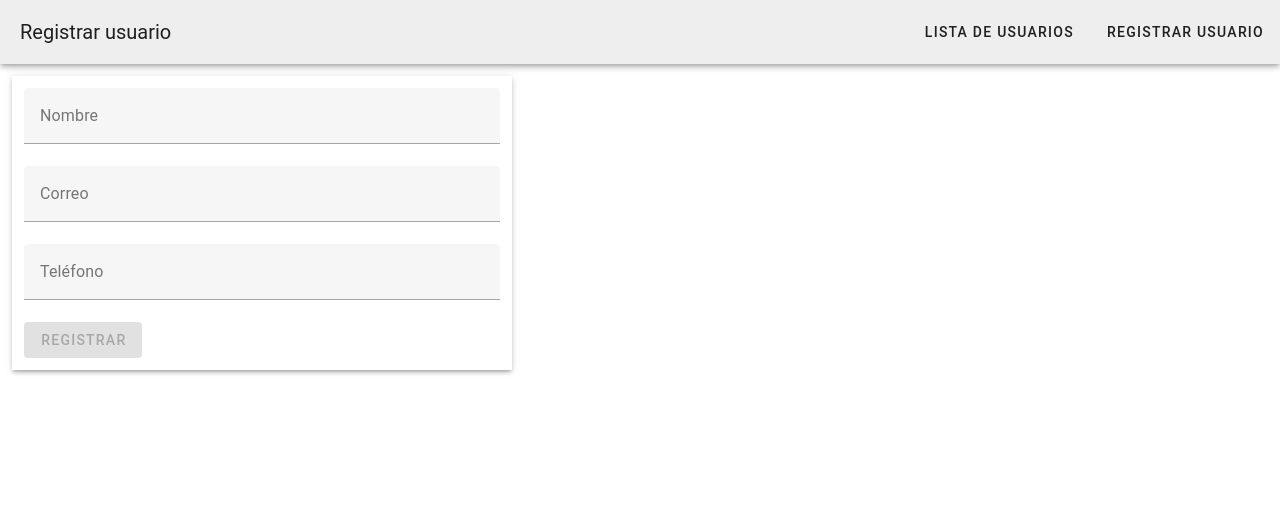
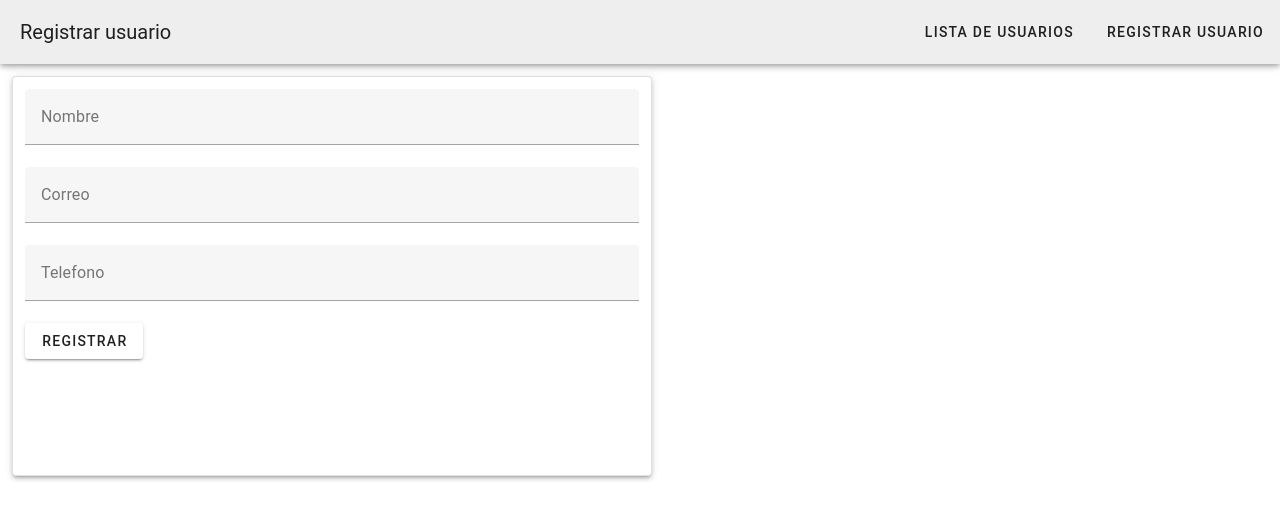
Before and after one commit to U579/CRUD-VUE, a Vue app in the folder crud/: page /edit in a window 1280 px wide. Shown: the top 520 px of the page. Built offline with nearby package versions, Linux system fonts and the light colour scheme.

Commit message:
Agregar comentarios al codigo

```diff
--- a/crud/src/pages/RegEditUser.vue
+++ b/crud/src/pages/RegEditUser.vue
@@ -1,79 +1,67 @@
 <template>
-  <v-toolbar :elevation="4" :title="user.id ? 'Editar usuario' : 'Registrar usuario'">
+    <!-- Barra superior con título dinámico según si se está editando o registrando -->
+    <v-toolbar :elevation="4" :title="(user && user.id) ? 'Editar usuario' : 'Registrar usuario'">
         <v-toolbar-items>
+            <!-- Botón para volver a la lista de usuarios -->
             <v-btn to="/">Lista de usuarios</v-btn>
+            <!-- Botón para limpiar el formulario y registrar un nuevo usuario -->
             <v-btn to="/register" @click="deleteCurrentUser">Registrar usuario</v-btn>
         </v-toolbar-items>
     </v-toolbar>
 
-  <v-sheet :elevation="3" class="pa-3 ma-3" max-width="500">
-    <v-form ref="form" v-model="formValid" @submit.prevent="handleSubmit">
-      <v-text-field
-        v-model="user.name"
-        label="Nombre"
-        :rules="[requiredRule]"
-      />
-      <v-text-field
-        v-model="user.email"
-        label="Correo"
-        type="email"
-        :rules="[requiredRule, emailRule]"
-      />
-      <v-text-field
-        v-model="user.phone"
-        label="Teléfono"
-        type="tel"
-        :rules="[requiredRule, phoneRule]"
-      />
-      <v-btn type="submit" :disabled="!formValid">
-        {{ user.id ? 'Actualizar' : 'Registrar' }}
-      </v-btn>
-    </v-form>
+    <!-- Contenedor del formulario con estilo de hoja elevada -->
+    <v-sheet :elevation="3" :height="200" :width="200" border rounded class="pa-3 ma-3">
+        <!-- Formulario que previene el envío por defecto y ejecuta la acción correspondiente -->
+        <form @submit.prevent="user.id ? updateUser() : registerUser()">
+            <!-- Campo para el nombre del usuario -->
+            <v-text-field v-model="user.name" type="text" label="Nombre" />
+            <!-- Campo para el correo electrónico del usuario -->
+            <v-text-field v-model="user.email" type="email" label="Correo" />
+            <!-- Campo para el teléfono del usuario -->
+            <v-text-field v-model="user.phone" type="number" label="Telefono" />
+            <!-- Botón para enviar el formulario, cambia según si se edita o registra -->
+            <v-btn type="submit">{{ user.id ? 'Actualizar' : 'Registrar' }}</v-btn>
+        </form>
     </v-sheet>
 </template>
 
+
 <script setup>
-import { ref, reactive } from 'vue';
+// Importa el store global de Vuex
 import { useStore } from 'vuex';
+// Importa el router para navegación entre páginas
 import { useRouter } from 'vue-router';
 
+// Inicializa el router y el store
 const router = useRouter();
 const store = useStore();
 
-const form = ref(null);
-const formValid = ref(false);
+// Obtiene el usuario actual desde el estado global
+const current = store.state.currentUser;
 
-// Datos del usuario (reactivos)
-const current = store.state.currentUser;
-const user = reactive({
-  id: current?.id || null,
-  name: current?.name || '',
-  email: current?.email || '',
-  phone: current?.phone || ''
-});
-
-// Reglas de validación
-const requiredRule = v => !!v || 'Este campo es obligatorio';
-const emailRule = v =>
-  /^[^\s@]+@[^\s@]+\.[^\s@]+$/.test(v) || 'Correo inválido';
-const phoneRule = v =>
-  /^\d{7,15}$/.test(v) || 'Teléfono inválido (solo dígitos, mínimo 7)';
-
-// Acción al enviar
-const handleSubmit = () => {
-  if (form.value.validate()) {
-    if (user.id) {
-      store.dispatch('editUser', { ...user });
-    } else {
-      store.dispatch('addUser', { ...user });
-    }
-    router.push('/');
-  }
+// Crea una copia local del usuario para edición o registro
+const user = {
+    id: current ? current.id : null,
+    name: current ? current.name : '',
+    email: current ? current.email : '',
+    phone: current ? current.phone : ''
 };
 
-// Limpiar usuario actual
+// Función para actualizar un usuario existente
+const updateUser = () => {
+    store.dispatch('editUser', user); // Envía los datos al store
+    router.push('/'); // Redirige a la lista de usuarios
+};
+
+// Función para registrar un nuevo usuario
+const registerUser = () => {
+    store.dispatch('addUser', user); // Agrega el usuario al store
+    router.push('/'); // Redirige a la lista de usuarios
+};
+
+// Limpia el usuario actual y reinicia el formulario
 const deleteCurrentUser = () => {
-  store.state.currentUser = null;
+    store.state.currentUser = null; // Elimina el usuario del estado global
     user.id = null;
     user.name = '';
     user.email = '';
@@ -81,10 +69,12 @@ const deleteCurrentUser = () => {
 };
 </script>
 
+
 <style scoped>
+/* Estilo personalizado para el contenedor del formulario */
 .pa-3 {
     padding: 12px !important;
-  height: auto !important;
-  width: 100% !important;
+    height: 50vh !important;
+    width: 50% !important;
 }
 </style>
--- a/crud/src/pages/UsersList.vue
+++ b/crud/src/pages/UsersList.vue
@@ -1,25 +1,36 @@
 <template>
+    <!-- Barra superior con título fijo -->
     <v-toolbar :elevation="4" title="Gestión de Usuarios">
         <v-toolbar-items>
+            <!-- Botón para navegar a la lista de usuarios -->
             <v-btn to="/">Lista de usuarios</v-btn>
+            <!-- Botón para ir al formulario de registro y limpiar el usuario actual -->
             <v-btn to="/register" @click="store.state.currentUser = null">Registrar usuario</v-btn>
         </v-toolbar-items>
     </v-toolbar>
+
+    <!-- Contenedor principal con diseño fluido -->
     <v-container fluid>
         <v-row dense>
+            <!-- Si hay usuarios registrados, se muestran en tarjetas -->
             <template v-if="users.length > 0">
                 <v-col v-for="(user, index) in users" :key="index" cols="3" class="pa-3">
+                    <!-- Tarjeta individual para cada usuario -->
                     <v-card class="pa-3" outlined>
                         <v-card-title class="text-h6">{{ user.name }}</v-card-title>
                         <v-card-subtitle>{{ user.email }}</v-card-subtitle>
                         <v-card-text>{{ user.phone }}</v-card-text>
                         <v-card-actions>
+                            <!-- Botón para editar el usuario -->
                             <v-btn @click="editItem(user)">Editar</v-btn>
+                            <!-- Botón para eliminar el usuario -->
                             <v-btn @click="deleteItem(user.id)">Eliminar</v-btn>
                         </v-card-actions>
                     </v-card>
                 </v-col>
             </template>
+
+            <!-- Si no hay usuarios, se muestra un mensaje informativo -->
             <template v-else>
                 <v-col cols="12" class="text-center">
                     <v-alert text="No hay usuarios registrados."></v-alert>
@@ -30,26 +41,31 @@
 </template>
 
 <script setup>
+// Importa funciones reactivas y herramientas de Vue
 import { computed } from 'vue';
-    import { useStore } from 'vuex';
-    import { useRouter } from 'vue-router';
+import { useStore } from 'vuex';       // Acceso al estado global
+import { useRouter } from 'vue-router'; // Navegación entre rutas
 
-    const store = useStore();
-    const router = useRouter();
+const store = useStore();   // Instancia del store Vuex
+const router = useRouter(); // Instancia del router
 
+// Obtiene la lista de usuarios desde el getter del store
 const users = computed(() => store.getters.allUsers);
 
+// Función para editar un usuario: guarda el usuario actual y navega a la vista de edición
 const editItem = (user) => {
     store.state.currentUser = user;
     router.push(`/edit`);
 };
 
+// Función para eliminar un usuario por su ID
 const deleteItem = (id) => {
     store.dispatch('deleteUser', id);
 };
 </script>
 
 <style scoped>
+/* Asegura que las tarjetas ocupen todo el ancho de su columna */
 .v-card {
     width: 100%;
 }
```
Lines whose indentation alone changed are shown as unchanged.
